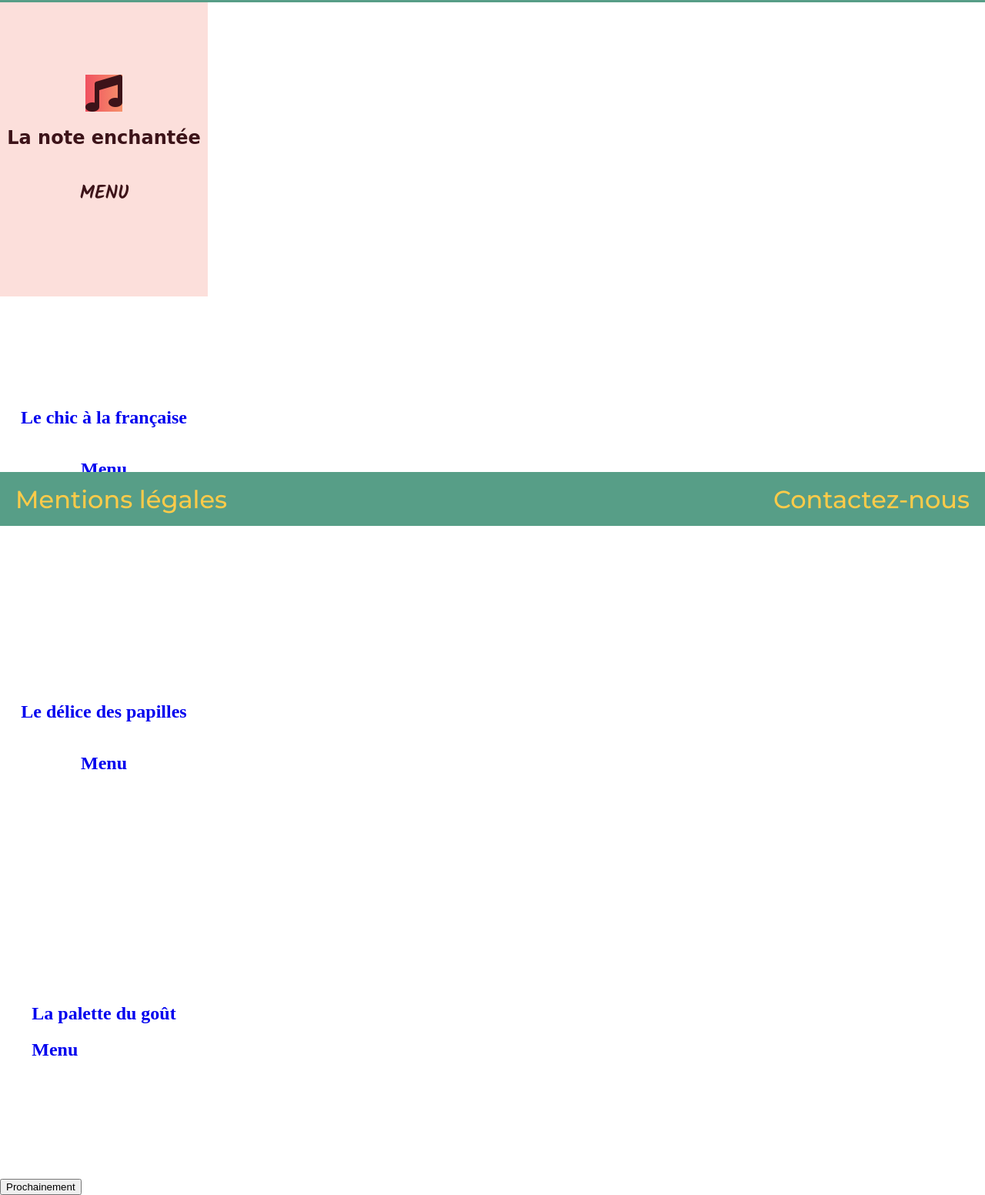
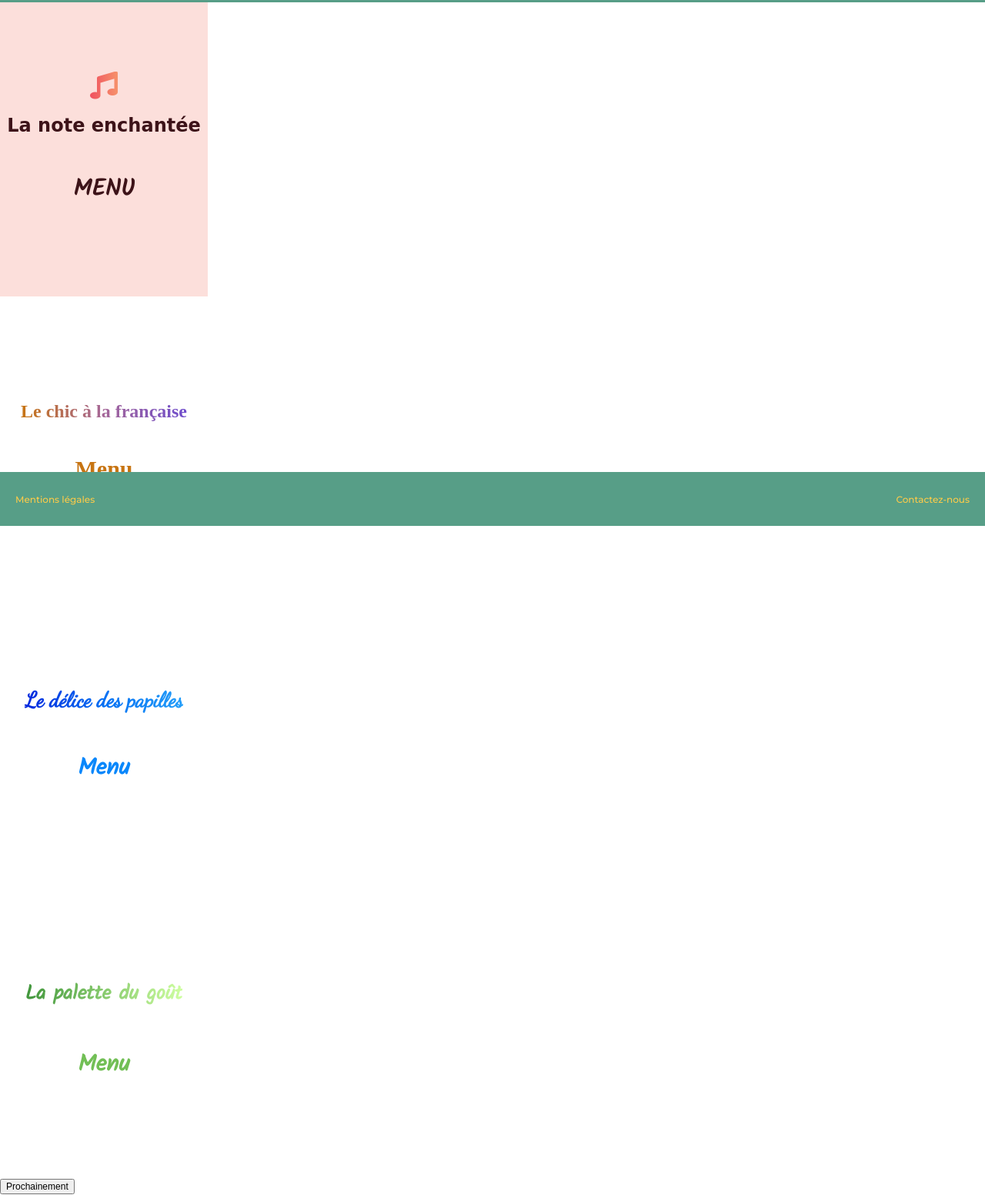
Before and after one commit to ydumasy/ohmyfood, a website: page index.html in a window 1280 px wide. Shown: the part 117-1669 px from the top of the page at 77% size. Drawn offline with Linux system fonts and the light colour scheme; a web font is replaced by a local one.

Commit message:
Mise en place du style pour l'ensemble des cartes

```diff
--- a/index.html
+++ b/index.html
@@ -8,16 +8,19 @@
     <link href="https://fonts.googleapis.com/css2?family=Montserrat:wght@500;700&display=swap" rel="stylesheet">
     <link href="https://fonts.googleapis.com/css2?family=Devonshire&display=swap" rel="stylesheet">
     <link href="https://fonts.googleapis.com/css2?family=Kalam&display=swap" rel="stylesheet">
-    <title>Document</title>
+    <link href="https://fonts.googleapis.com/css2?family=Dancing+Script&display=swap" rel="stylesheet">
+    <title>Index</title>
 </head>
 <body>
     <header class="header">
         <h1 class="header__title">ohmyfood</h1>
     </header>
     <a href="#"><article class="card card__first">
-        <i class="fas fa-music fa-3x"><span></span></i>
-        <h1>La note enchantée</h1>
-        <h2>Menu</h2>
+        <div>
+            <i class="fas fa-music fa-3x"></i>
+        </div>
+            <h1>La note enchantée</h1>
+            <h2>Menu</h2>
     </article></a>
     <a href="#"><article class="card card__second">
         <h1>Le chic à la française</h1>
@@ -29,7 +32,7 @@
     </article></a>
     <a href="#"><article class="card card__fourth">
         <h1>La palette du goût</h1>
-        <h2>Menu</h2></a>
+        <h2>Menu</h2>
     </article></a>
     <a href="#"><button>Prochainement</button></a>
     <footer class="footer">
--- a/sass/base/_base.scss
+++ b/sass/base/_base.scss
@@ -1,5 +1,6 @@
 * {
     box-sizing: border-box;
+    font-size: 12px;
 }
 
 body {
--- a/sass/components/_icons.scss
+++ b/sass/components/_icons.scss
@@ -1,4 +1,6 @@
 .fa-music {
     background: linear-gradient(to right, #f05160, #f6916a);
-    position: relative;
+    -webkit-background-clip: text;
+    background-clip: text;
+    color: transparent;
 }
--- a/sass/pages/_card.scss
+++ b/sass/pages/_card.scss
@@ -14,7 +14,49 @@
             text-transform: uppercase;
         }
     }
-    &__second {}
-    &__third {}
-    &__fourth {}
+    &__second {
+        & h1 {
+            background: linear-gradient(to right, #c77412, #a56799, #6e4ccc);
+            -webkit-background-clip: text;
+            background-clip: text;
+            color: transparent;
+        }
+        & h2 {
+            color: #c77412;
+        }
+    }
+    &__third {
+        & h1 {
+            font-family: 'Dancing Script', cursive;
+            font-size: 28px!important;
+            background: linear-gradient(to right, #0228dd, #0670f3, #229df9);
+            -webkit-background-clip: text;
+            background-clip: text;
+            color: transparent;
+        }
+        & h2 {
+            font-family: 'Kalam', cursive;
+            color: #0887fb;
+        }
+    }
+    &__fourth {
+        & h1 {
+            font-family: 'Kalam', cursive;
+            font-size: 26px!important;
+            background: linear-gradient(to right, #41963c, #cefea0);
+            -webkit-background-clip: text;
+            background-clip: text;
+            color: transparent;
+        }
+        & h2 {
+            font-family: 'Kalam', cursive;
+            color: #72bf56;
+        }
+    }
+    & h1 {
+        font-size: 24px;
+    }
+    & h2 {
+        font-size: 30px;
+    }
 }
```
Also changed, not shown: css/style.css, 1 other file.
